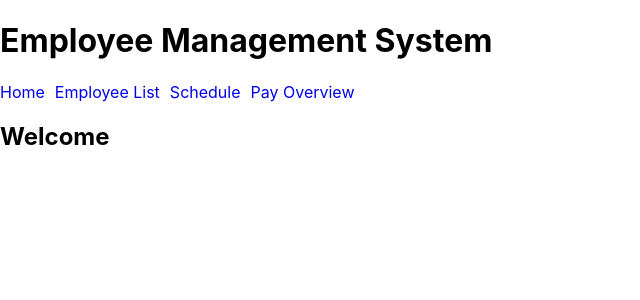
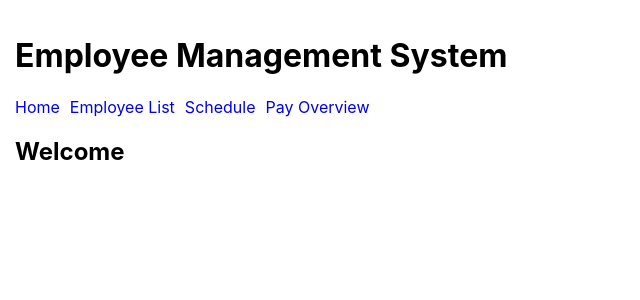
Before and after one commit to arnavgoel215/Employee-System, a React (Create React App) app: page / in a window 1280 px wide. Shown: the top 300 px of the page, without its empty margins (0-640 px from the left). Built offline with nearby package versions, Linux system fonts and the light colour scheme.

Commit message:
Made some style changes in CSS

```diff
--- a/src/App.css
+++ b/src/App.css
@@ -41,3 +41,7 @@ nav a {
   padding-right: 10px;
   text-decoration: none;
 }
+
+body {
+  padding: 15px;
+}
```
